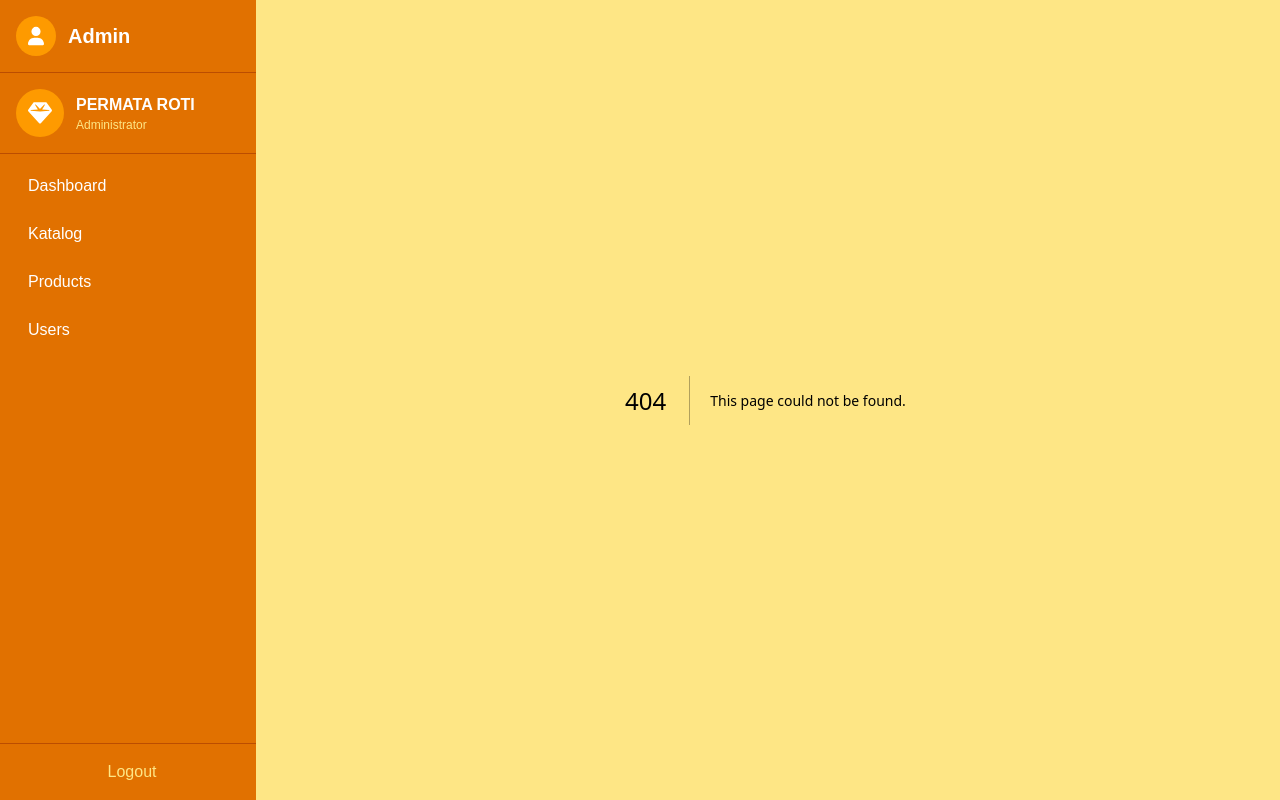
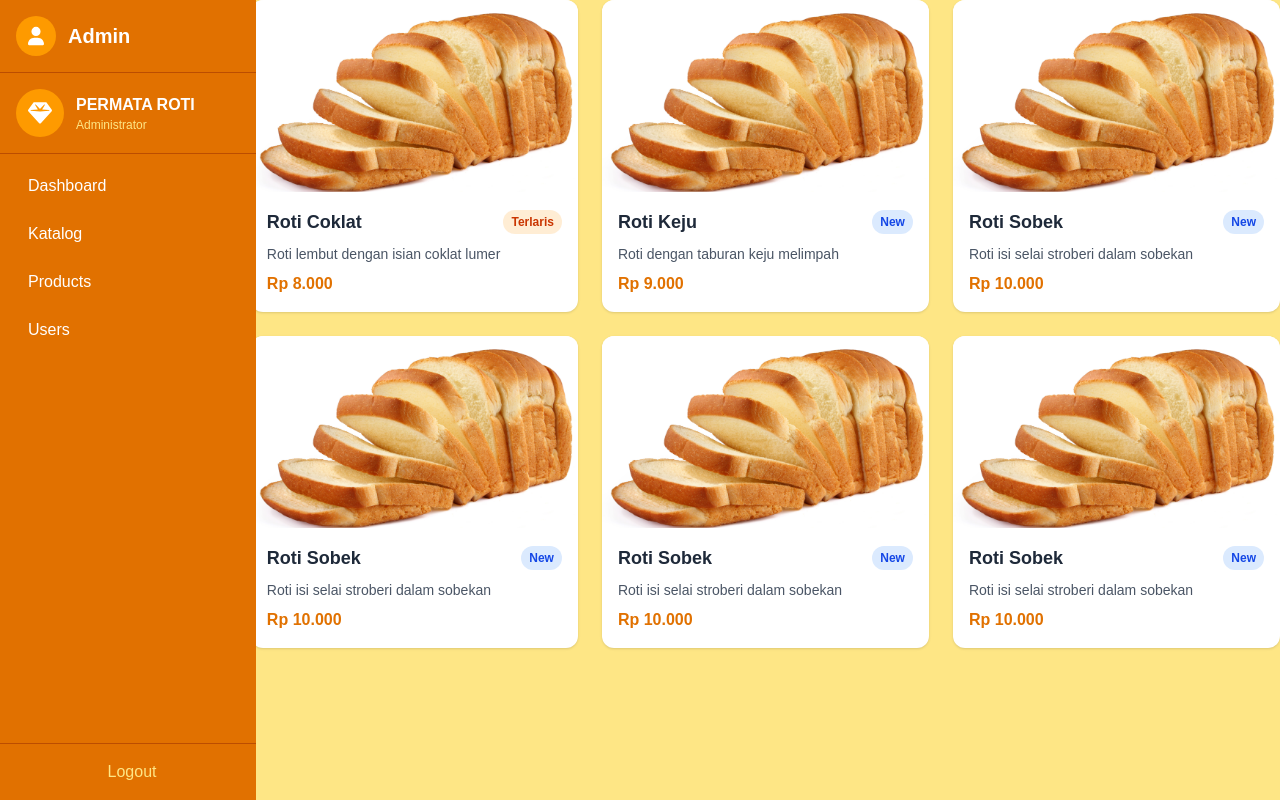
Before and after one commit to Dinajuliarti/TA-PBS-PROKUL, a Next.js app in the folder cms/: page /katalog in a window 1280 px wide. Before the commit this address had no page. Built offline with nearby package versions, Linux system fonts and the light colour scheme.

Commit message:
nabila: add katalog page

```diff
--- /dev/null
+++ b/cms/app/katalog/page.tsx
@@ -0,0 +1,11 @@
+import BreadProductCard from "@/components/UI/card/BreadProductsCard";
+
+function page() {
+  return (
+      <div className="">
+          <BreadProductCard />
+    </div>
+  );
+}
+
+export default page;
```
